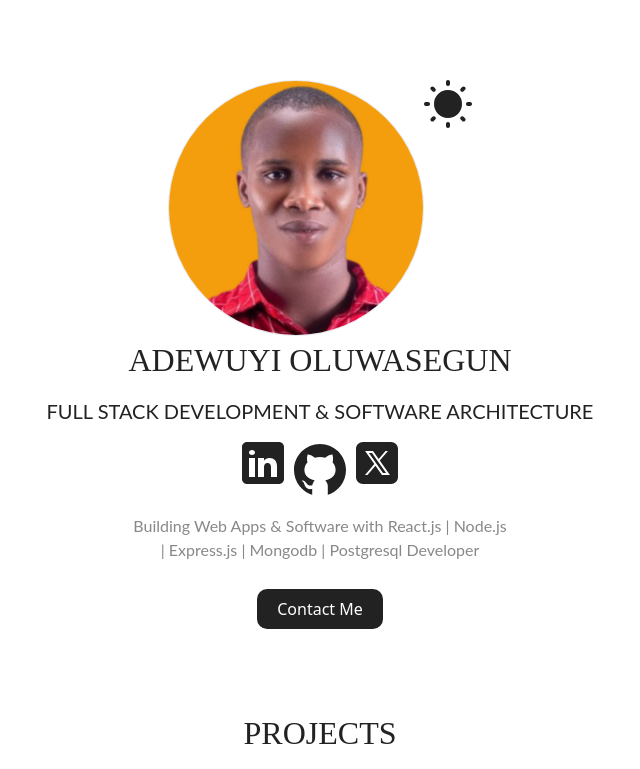
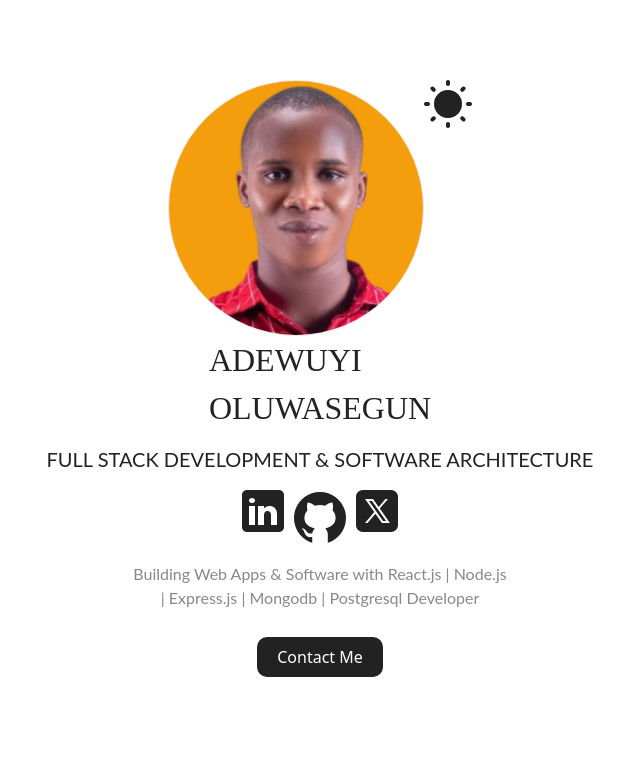
Before and after one commit to Pauly-2002/my-portfolio, a React (Vite) app: page / in a window 1280 px wide. Shown: the top 769 px of the page, without its empty margins (320-960 px from the left). Built offline with nearby package versions, Linux system fonts and the light colour scheme.

Commit message:
add br to hero h1

```diff
--- a/src/components/HeroStyles.jsx/Hero.jsx
+++ b/src/components/HeroStyles.jsx/Hero.jsx
@@ -18,7 +18,7 @@ const Hero = () => {
   const GithubIcon = theme === "light" ? GithubLight : GithubDark;
   const TwitterIcon = theme === "light" ? TwitterLight : TwitterDark;
   return (
-    <section id="hero" className="{styles.container} mt-20 px-5">
+    <section id="hero" className="{styles.container} mt-20">
       <div className="{styles.colorModeContainer} flex items-start justify-center">
         <img
           className="{styles.hero} border rounded-full w-64"
@@ -33,7 +33,7 @@ const Hero = () => {
         />
       </div>
       <div className="flex flex-col items-center {styles.info} justify-center w-full gap-3">
-        <h1>Adewuyi Oluwasegun</h1>
+        <h1>Adewuyi <br/> Oluwasegun</h1>
         <h2 className="text-center ">
           Full stack development & Software Architecture
         </h2>
```
